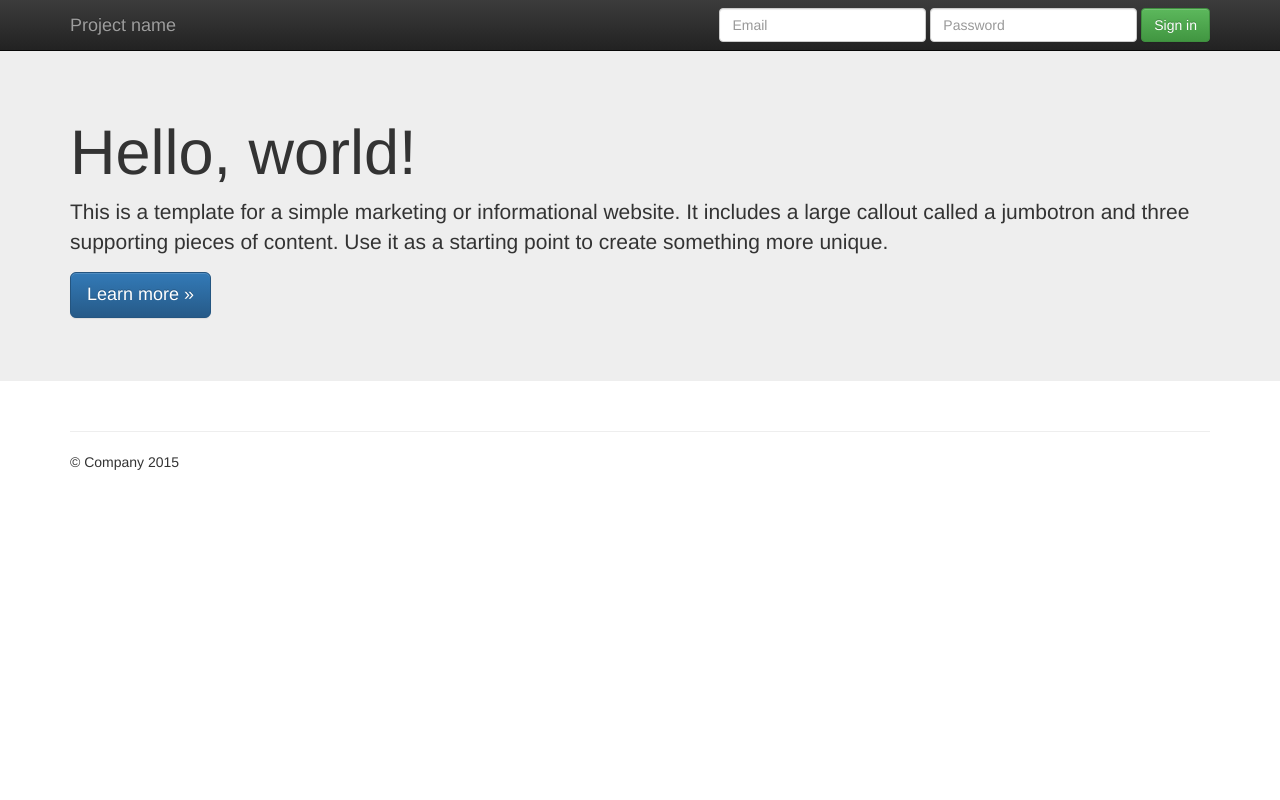
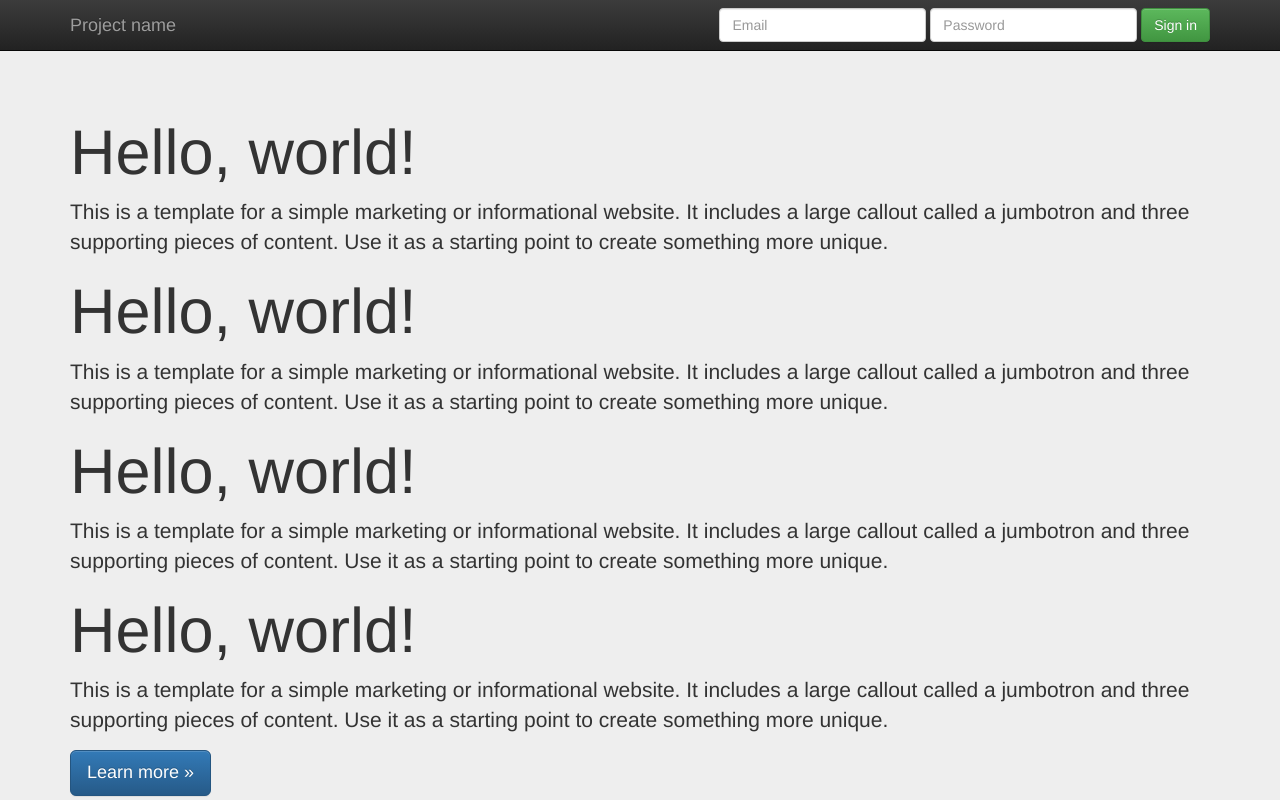
Before and after one commit to Bandu64/demo-02, a plain HTML site: page index.html in a window 1280 px wide. Shown: the top 800 px of the page. Drawn offline with nearby package versions, Linux system fonts and the light colour scheme.

Commit message:
Resolviendo cambios en el index.htmml

```diff
--- a/index.html
+++ b/index.html
@@ -57,6 +57,18 @@
       <div class="container">
         <h1>Hello, world!</h1>
 
+        <p>This is a template for a simple marketing or informational website. It includes a large callout called a jumbotron and three supporting pieces of content. Use it as a starting point to create something more unique.</p>
+        <p>
+
+         <h1>Hello, world!</h1>
+
+        <p>This is a template for a simple marketing or informational website. It includes a large callout called a jumbotron and three supporting pieces of content. Use it as a starting point to create something more unique.</p>
+        <p>
+           <h1>Hello, world!</h1>
+
+        <p>This is a template for a simple marketing or informational website. It includes a large callout called a jumbotron and three supporting pieces of content. Use it as a starting point to create something more unique.</p>
+        <p>
+             <h1>Hello, world!</h1>
 
         <p>This is a template for a simple marketing or informational website. It includes a large callout called a jumbotron and three supporting pieces of content. Use it as a starting point to create something more unique.</p>
         <p><a class="btn btn-primary btn-lg" href="#" role="button">Learn more &raquo;</a></p>
```
